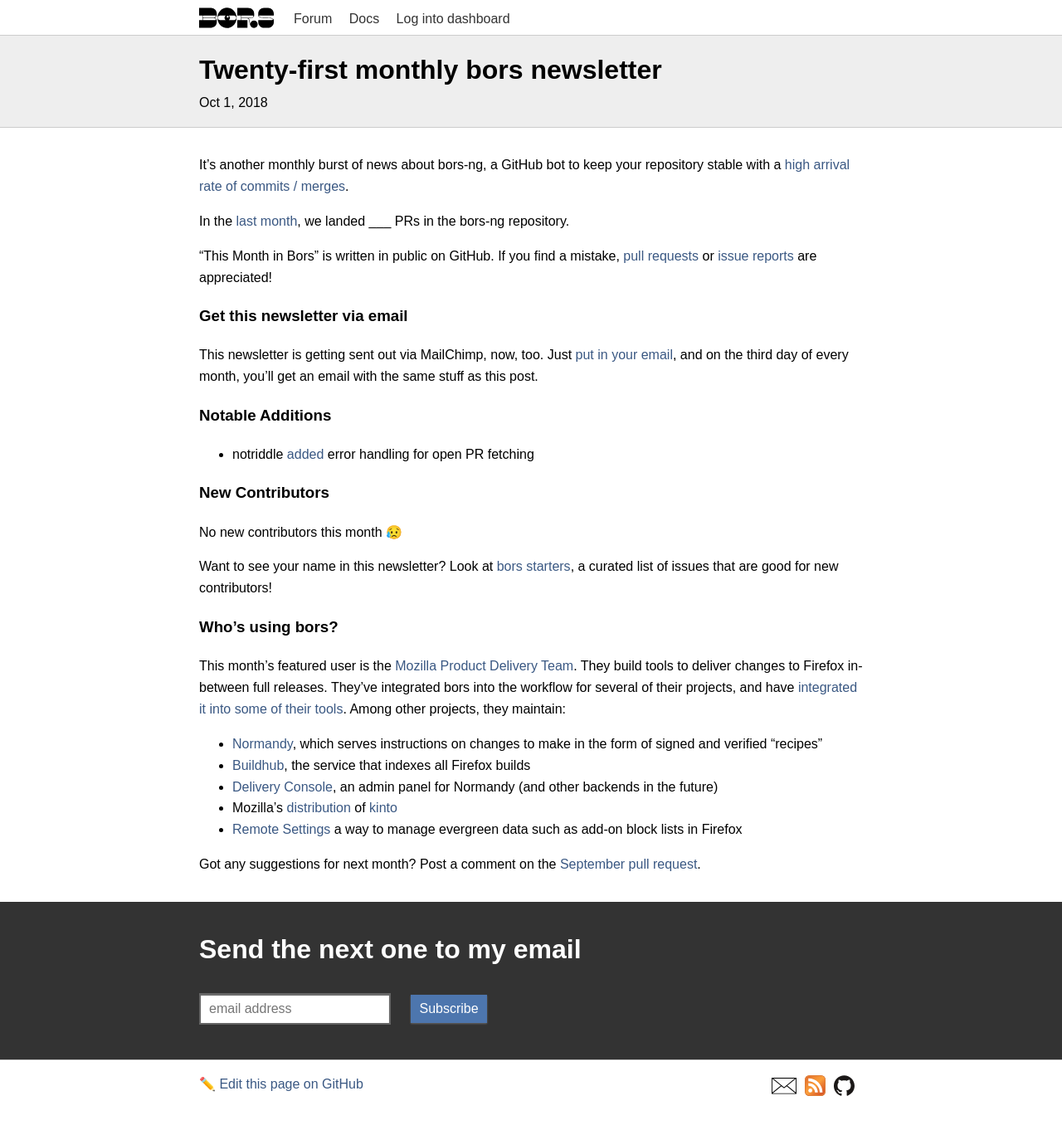
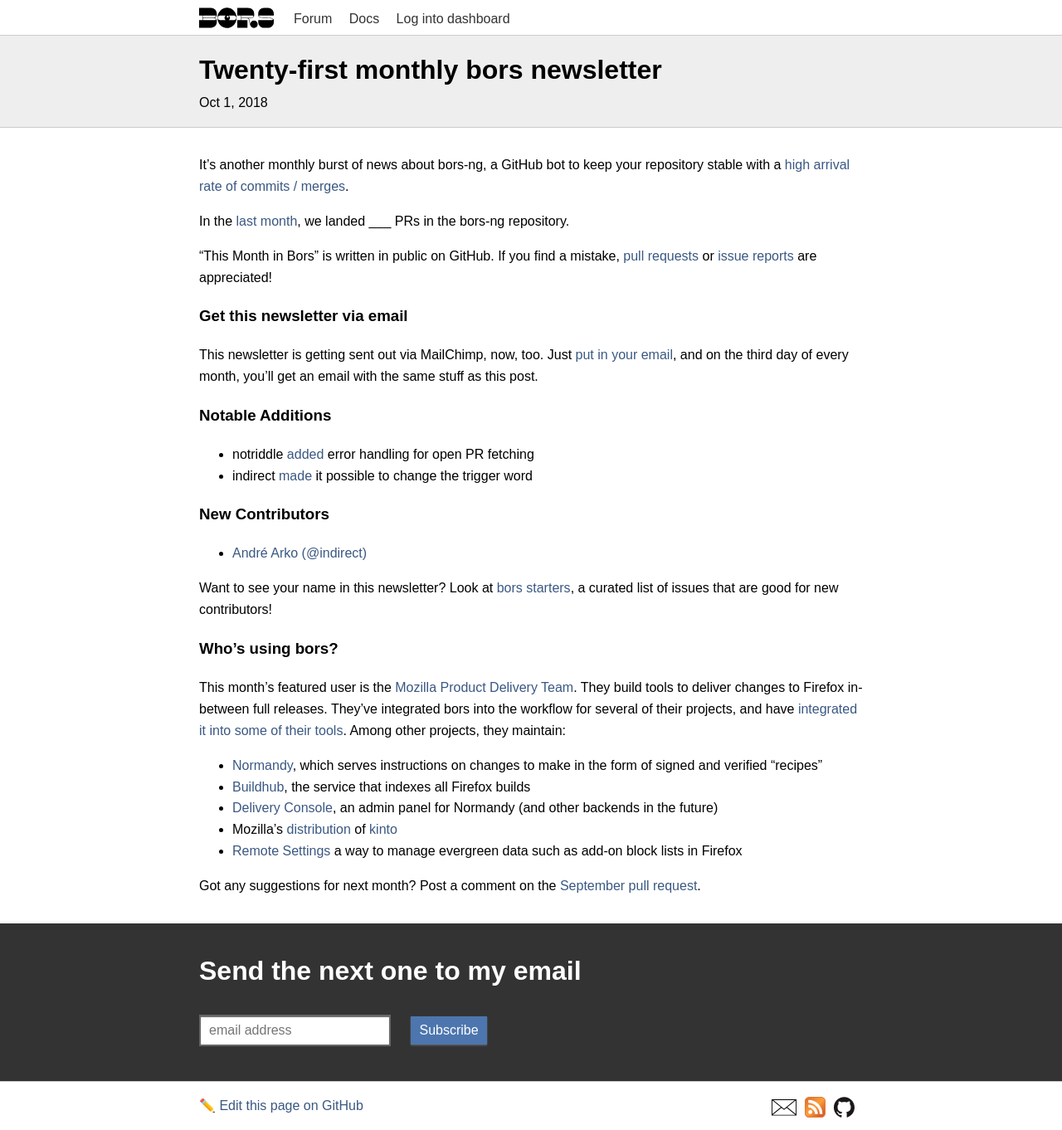
Before and after one commit to bors-ng/bors-ng.github.io, a Jekyll site: the page built from _posts/2018-10-01-tmib-21.md, in a window 1280 px wide. Shown: the whole page at 83% size. Built offline with Jekyll 4.4.1, drawn with Linux system fonts in a browser that asks for light colours; before the commit the page ends 1336 px from its top, so only the background shows below that.

Commit message:
Add bors-ng/bors-ng#461
Add @indirect as a new contributor

```diff
--- a/_posts/2018-10-01-tmib-21.md
+++ b/_posts/2018-10-01-tmib-21.md
@@ -30,11 +30,12 @@
 ### Notable Additions
 
 * notriddle [added](https://github.com/bors-ng/bors-ng/pull/463) error handling for open PR fetching
+* indirect [made](https://github.com/bors-ng/bors-ng/pull/461) it possible to change the trigger word
 
 
 ### New Contributors
 
-No new contributors this month 😥
+* [André Arko (@indirect)](https://github.com/indirect)
 
 Want to see your name in this newsletter? Look at [bors starters](https://bors.tech/starters/), a curated list of issues that are good for new contributors!
 
```
